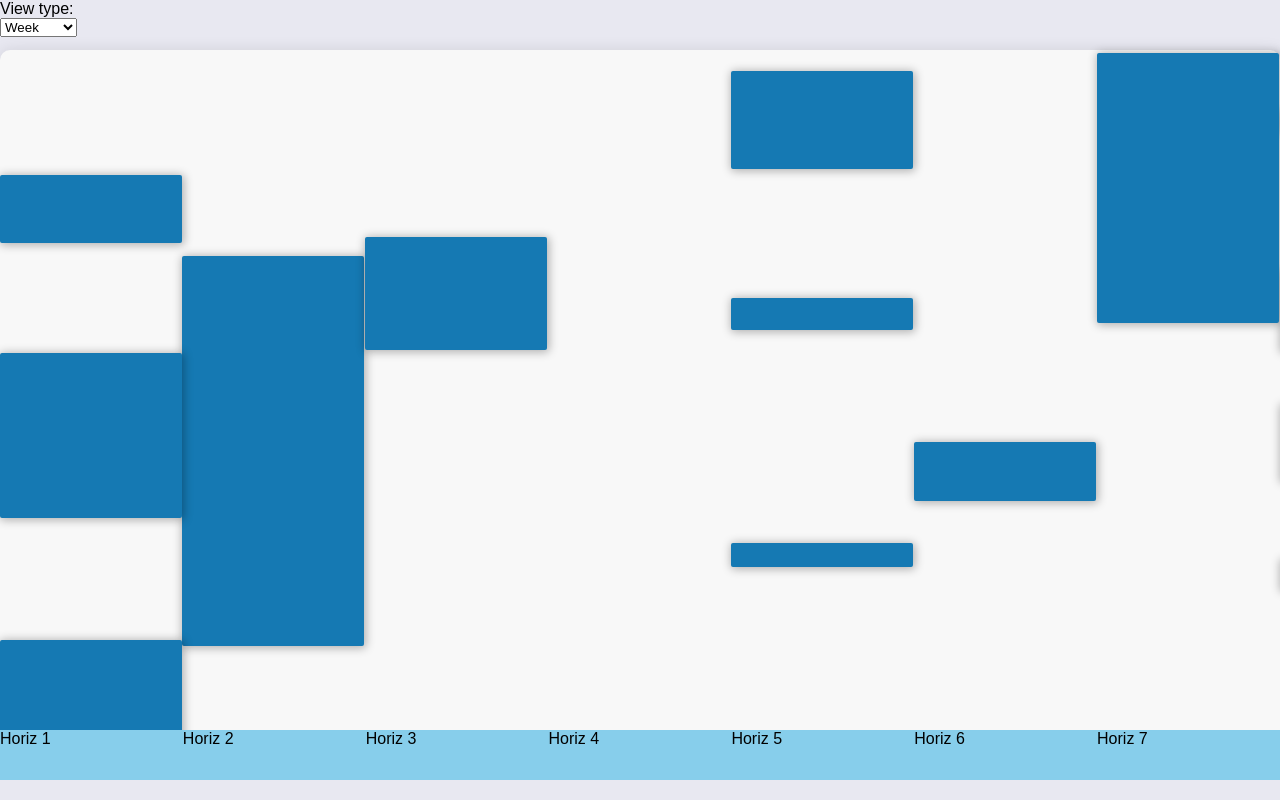
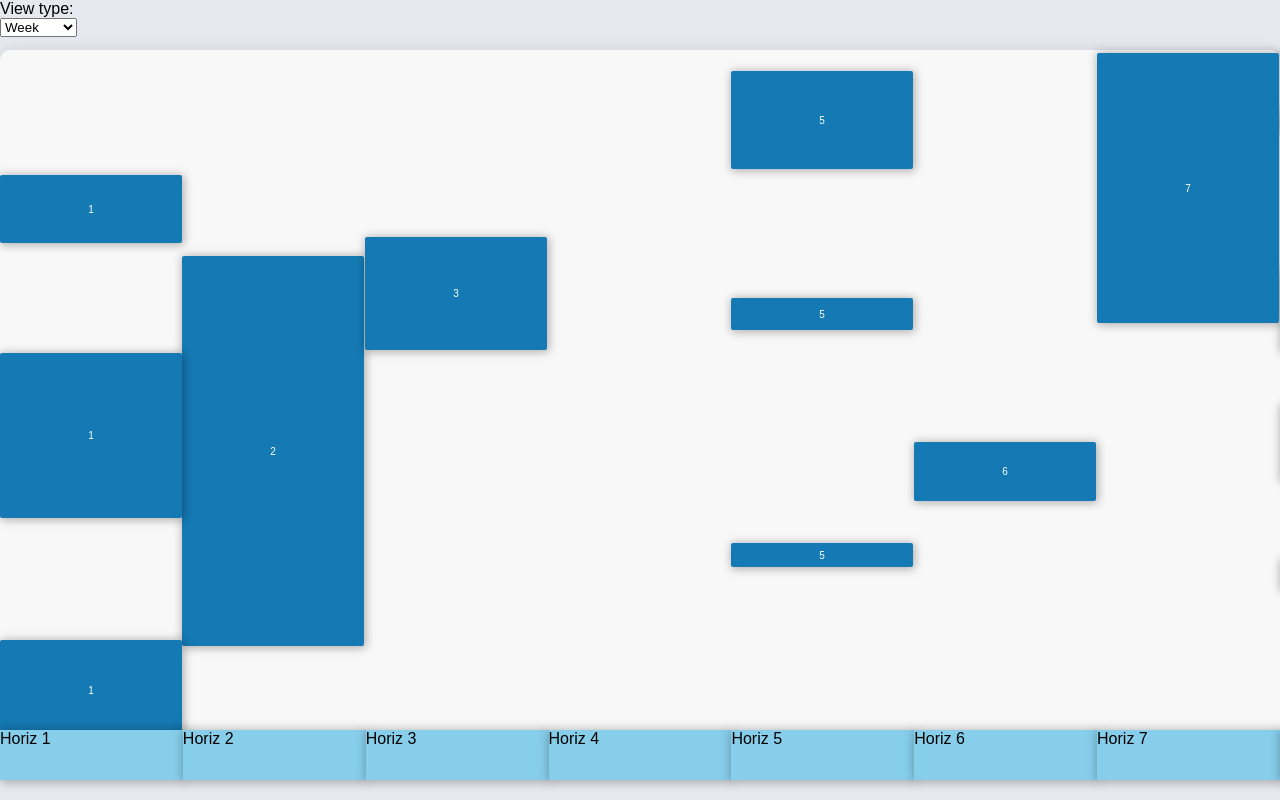
Before and after one commit to galibhassan/shomoy-sharoni, a React (Create React App) app: page / in a window 1280 px wide. Shown: the top 800 px of the page. Built offline with nearby package versions, Linux system fonts and the light colour scheme.

Commit message:
Show horizontal segments (days) underneath tasks

```diff
--- a/src/components/continer/container.js
+++ b/src/components/continer/container.js
@@ -3,10 +3,20 @@ import { DateMarker } from "../dateMarker/dateMarker";
 import { Dropdown } from "../dropdown/dropdown";
 import { Task } from "../task/task";
 import styles from "./container.module.css";
+import { getAbsDays } from "../../utils/taskUtils";
+import { BIG_BANG_YEAR } from "../../constants";
 
 const Container = (props) => {
   const [viewType, setViewType] = useState("week");
   const { schedule: tasks } = props;
+
+  const absDaysOfTasks = tasks.map((task) => {
+    const absDays = getAbsDays(task, BIG_BANG_YEAR);
+    return absDays;
+  });
+  const maxDayCount = Math.max(...absDaysOfTasks);
+  const minDayCount = Math.min(...absDaysOfTasks);
+  const horizSegmentCount = maxDayCount - minDayCount + 1;
 
   const containerHeight = parseInt(window.innerHeight / 1) - 100;
   const containerWidth = parseInt(window.innerWidth / 1);
@@ -17,7 +27,8 @@ const Container = (props) => {
 
   const renderTasks = () => {
     return tasks.map((task, i) => {
-      const {title} = task;
+      const { title } = task;
+      const absDays = getAbsDays(task, BIG_BANG_YEAR);
       return (
         <Task
           task={task}
@@ -26,6 +37,7 @@ const Container = (props) => {
           containerWidth={containerWidth}
           viewType={viewType}
           key={i}
+          data={{ absDays }}
         />
       );
     });
@@ -42,8 +54,9 @@ const Container = (props) => {
       <Dropdown onViewTypeChange={onViewTypeChange} />
       {renderTasks()}
       <DateMarker
-        positionTop={containerHeight-20}
+        positionTop={containerHeight - 20}
         viewType={viewType}
+        horizSegmentCount={horizSegmentCount}
         containerWidth={containerWidth}
       />
     </div>
--- a/src/components/dateMarker/dateMarker.js
+++ b/src/components/dateMarker/dateMarker.js
@@ -1,7 +1,7 @@
 import styles from './dateMarker.module.css'
 
 export const DateMarker = (props) => {
-  const {viewType, positionTop, containerWidth} = props
+  const {viewType, positionTop, containerWidth, horizSegmentCount} = props
 
   const getHorizSegmentsCount = ()=>{
     if(viewType==='week') return 7;
@@ -13,13 +13,14 @@ export const DateMarker = (props) => {
   const renderHorizSegmentDivs = () => {
     const divCount = getHorizSegmentsCount()
     const divs = []
-    for (let i=0; i<divCount; i++) {
+    for (let i=0; i<horizSegmentCount; i++) {
       divs.push(
         <div
           key={i}
           style={{
             width:containerWidth/divCount,
             backgroundColor: 'skyblue',
+            boxShadow: "1px 1px 10px 1px rgba(0,0,0,0.3)"
           }}
         >
           Horiz {i+1}
--- a/src/components/dateMarker/dateMarker.module.css
+++ b/src/components/dateMarker/dateMarker.module.css
@@ -1,6 +1,5 @@
 .dateMarkerContainer{
   position: absolute;
-  width: 100%;
   height: 50px;
   background-color: rgba(127, 255, 212, 0.473);
 }
--- a/src/components/task/task.js
+++ b/src/components/task/task.js
@@ -4,7 +4,7 @@ import { BIG_BANG, BIG_CRUNCH, BIG_BANG_YEAR } from "../../constants";
 import { getTaskDivHeightWidthTop } from "../../utils/taskUtils";
 
 const Task = (props) => {
-  const { task, title, containerHeight, containerWidth, viewType } = props;
+  const { task, title, containerHeight, containerWidth, viewType, data } = props;
   const { taskHeight, taskWidth, taskPositionTop, taskPositionLeft } =
     getTaskDivHeightWidthTop({
       task,
@@ -36,6 +36,7 @@ const Task = (props) => {
         justifyContent: "center",
       }}
     >
+      {data.absDays}
     </div>
   );
 };
```
Also changed, not shown: 1 other file (tests, documents, lock files or other folders).
